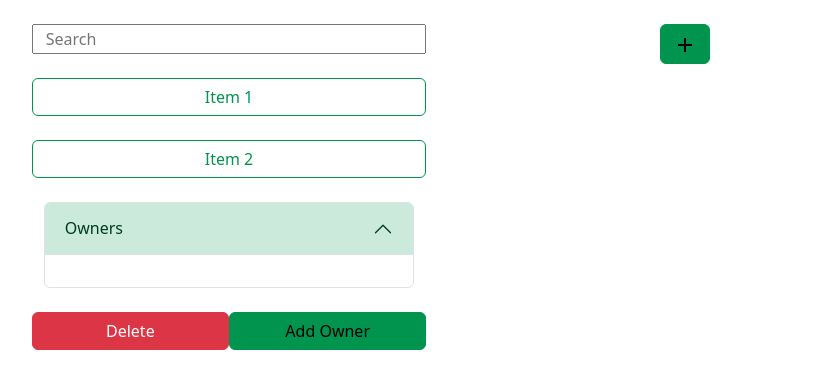
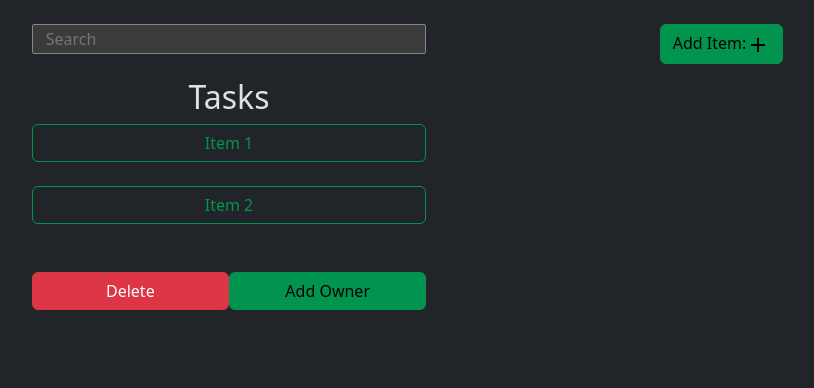
Before and after one commit to mickelson-classroom/list-detail-site-garv5014, a React (Create React App) app in the folder list-details/: page / in a window 1280 px wide. Shown: the top 388 px of the page, without its empty margins (97-911 px from the left). Built offline with nearby package versions, Linux system fonts and the light colour scheme.

Commit message:
here is some better rendering for the page

```diff
--- a/list-details/public/index.html
+++ b/list-details/public/index.html
@@ -1,5 +1,5 @@
 <!DOCTYPE html>
-<html lang="en">
+<html lang="en" data-bs-theme="dark">
   <head>
     <meta charset="utf-8" />
     <link rel="icon" href="%PUBLIC_URL%/favicon.ico" />
--- a/list-details/src/components/AddItemModal.tsx
+++ b/list-details/src/components/AddItemModal.tsx
@@ -14,7 +14,7 @@ export const AddItemModal: FC<{ handleAdd: (item: IListItem) => void }> = ({
         data-bs-toggle="modal"
         data-bs-target="#addItemModal"
       >
-        <AddIcon />
+        Add Item:<AddIcon />
       </button>
       <div
         className="modal fade"
--- a/list-details/src/components/ItemsList.tsx
+++ b/list-details/src/components/ItemsList.tsx
@@ -7,6 +7,7 @@ export const ItemsList: FC<{
 }> = ({ list, handleClick }) => {
   return (
     <div className="container mt-4">
+      <h2 className="text-center">Tasks</h2>
       {list.map((item: IListItem) => (
         <div className="row mb-4">
           <div
--- a/list-details/src/components/ListItemDetails.tsx
+++ b/list-details/src/components/ListItemDetails.tsx
@@ -18,9 +18,10 @@ export const ListItemDetails: FC<{
     <div className="container">
       <div className="row justify-content-evenly">
         {targetItem?.details && (
-          <p className=" h3 mt-4 mb-4">{targetItem?.details}</p>
+          <p className=" h3 my-4">{targetItem?.details}</p>
         )}
-        <div className="accordion" id="accordionExample">
+        {targetItem?.owners?.length !== 0 && (
+          <div className="accordion " id="accordionExample">
             <div className="accordion-item">
               <h2 className="accordion-header">
                 <button
@@ -45,6 +46,7 @@ export const ListItemDetails: FC<{
               </div>
             </div>
           </div>
+        )}
         <button
           className="btn btn-danger mt-4 mb-4 col"
           onClick={() => {
```
Lines whose indentation alone changed are shown as unchanged.
